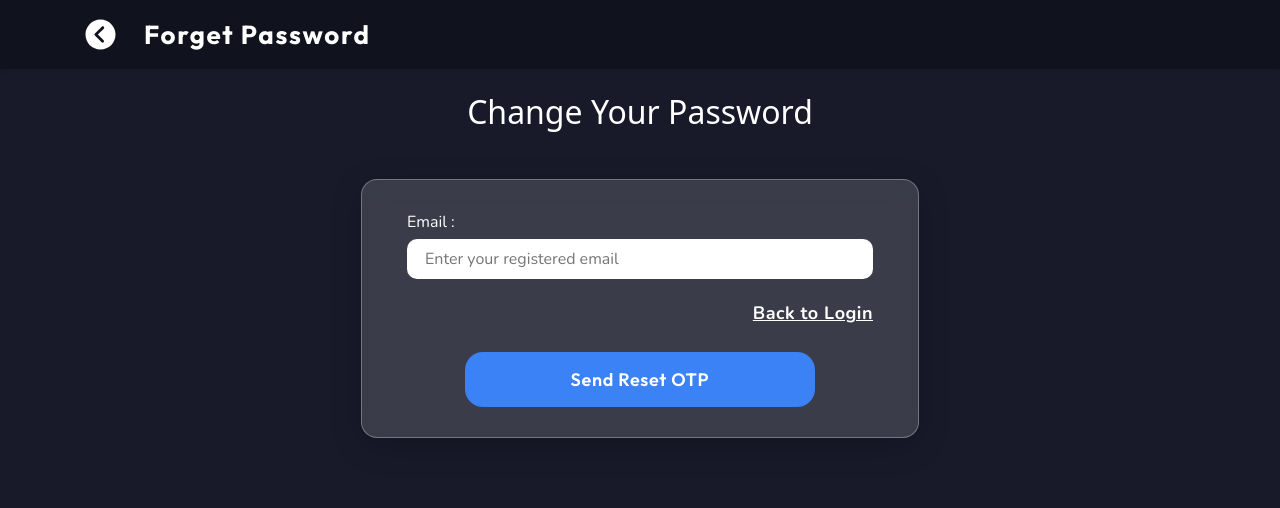
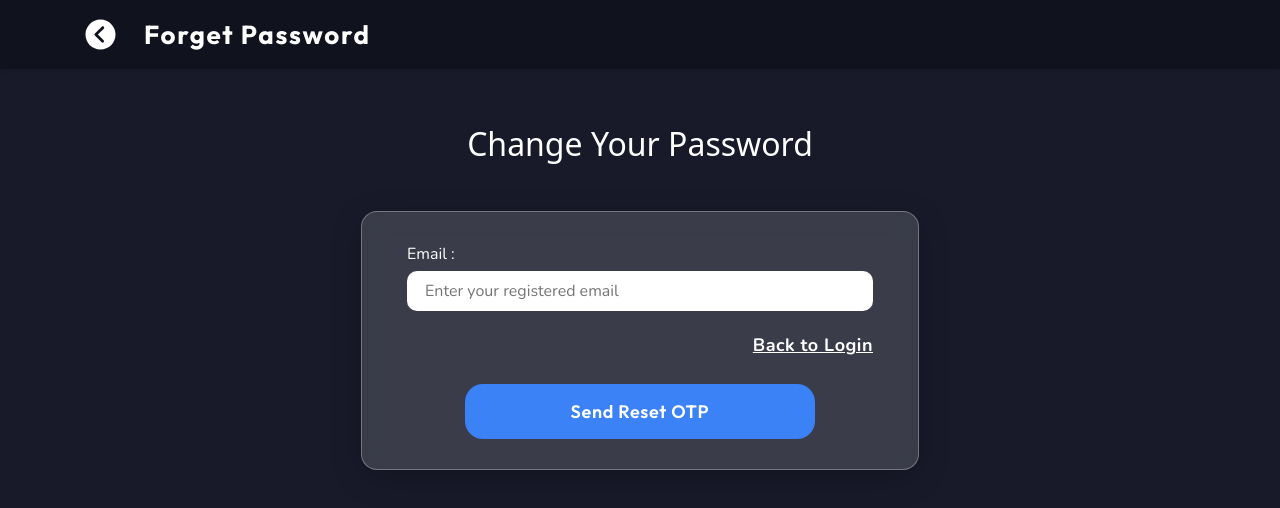
Before and after one commit to Ayan-Alam-07/my-web, a React (Vite) app: page /forgot-password in a window 1280 px wide. Shown: the top 508 px of the page. Built offline with nearby package versions, Linux system fonts and the light colour scheme; no server answers; a web font is replaced by a local one.

Commit message:
Styling improved

```diff
--- a/src/Components/ForgotPassword/ForgotPassword.jsx
+++ b/src/Components/ForgotPassword/ForgotPassword.jsx
@@ -97,7 +97,7 @@ export default function ForgotPassword() {
       <CommonNavArr id={10} navigation={"/login"} />
       <div className="container">
         <div
-          className="mt-5 mt-lg-4"
+          className="mt-5 pt-4 pt-lg-2 mt-lg-5"
           style={{
             display: "flex",
             flexDirection: "column",
--- a/src/Components/Login/Login.jsx
+++ b/src/Components/Login/Login.jsx
@@ -45,6 +45,7 @@ export default function Login() {
               <label htmlFor="email">
                 Email :{" "}
                 <input
+                  type="email"
                   id="email"
                   required
                   placeholder="Email"
--- a/src/Components/Register/Register.jsx
+++ b/src/Components/Register/Register.jsx
@@ -108,6 +108,7 @@ export default function Register() {
               <label htmlFor="email">
                 Email :
                 <input
+                  type="email"
                   required
                   id="email"
                   placeholder="Email"
@@ -160,6 +161,7 @@ export default function Register() {
               <label htmlFor="refferCode">
                 Reffer Code :
                 <input
+                  type="number"
                   id="refferCode"
                   placeholder="Referral Code (Optional)"
                   value={form.referralInput}
```
